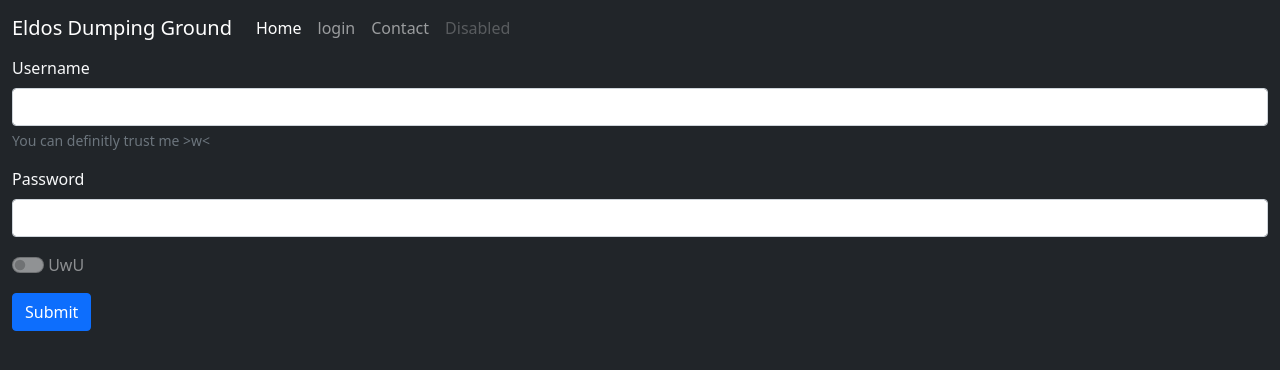
After one commit to EldosHD/Website-old, a Flask app: page /login/ in a window 1280 px wide. The commit adds this page. Shown: the top 370 px of the page. Run offline with Flask 2, Linux system fonts and the light colour scheme.

Commit message:
added contact, login and user websites

```diff
--- a/app.py
+++ b/app.py
@@ -1,13 +1,68 @@
 #!/usr/bin/python3
+"""This is the code for my amazing website."""
 
-from flask import Flask, render_template
+from flask import Flask, render_template, redirect, url_for, session, request
+from flask import flash
+from datetime import timedelta
 
 app = Flask(__name__)
+app.secret_key = 'test'    # TODOOOOOO: change to something secure
+app.permanent_session_lifetime = timedelta(days=5)
+
+favColor = '#FFFF33'
+
 
 @app.route('/')
+@app.route('/home/')
 def home():
-    return render_template('index.html')
+    if 'user' in session:
+        return redirect(url_for('user'))
+    else:
+        return render_template('index.html', status='login')
 
-@app.route('/secret/')
-def secret():
-    return '<p>you found me <br /> ~nyaa </p>'
+
+@app.route('/login/', methods=['POST', 'GET'])
+def login():
+    if request.method == 'POST':
+        session.permanent = True
+        user = request.form['username']
+        session['user'] = user
+        return redirect(url_for('user'))
+    else:
+        if 'user' in session:
+            # only relevant, if the login page gets called manually
+            # and when the user is already logged in
+            return redirect(url_for('user'))
+        return render_template('login.html', status='login')
+
+
+@app.route('/logout/')
+def logout():
+    if 'user' in session:
+        user = session['user']
+        flash(f'{user} has been logged out successfully', 'info')
+    session.pop('user', None)
+    return redirect(url_for('login'))
+
+
+@app.route('/user/')
+def user():
+    if "user" in session:
+        # if logged in
+        user = session['user']
+        return render_template('user.html',
+                               usr=user,
+                               status='logout',
+                               favColor=favColor
+                               )
+    else:
+        return redirect(url_for('login'))
+
+
+@app.route('/contact/')
+def contact():
+    if "user" in session:
+        # if logged in
+        return render_template('contact.html', status='logout')
+    else:
+        return render_template('contact.html', status='login')
--- a/templates/base.html
+++ b/templates/base.html
@@ -16,7 +16,7 @@
     <!-- navbar -->
     <nav class="navbar navbar-expand-lg navbar-dark bg-dark">
       <div class="container-fluid">
-	<a class="navbar-brand" href="#">
+	<a class="navbar-brand" href="/">
 	  Eldos Dumping Ground
 	</a>
 	<button class="navbar-toggler" type="button" data-bs-toggle="collapse" data-bs-target="#navbarNav" aria-controls="navbarNav" aria-expanded="false" aria-label="Toggle navigation">
@@ -25,13 +25,13 @@
 	<div class="collapse navbar-collapse" id="navbarNav">
 	  <ul class="navbar-nav">
             <li class="nav-item">
-              <a class="nav-link active" aria-current="page" href="#">Home</a>
+              <a class="nav-link active" aria-current="page" href="/">Home</a>
             </li>
             <li class="nav-item">
-              <a class="nav-link" href="#">Features</a>
+              <a class="nav-link" href="/{{status}}">{{status}}</a>
             </li>
             <li class="nav-item">
-              <a class="nav-link" href="#">Pricing</a>
+              <a class="nav-link" href="/contact">Contact</a>
             </li>
             <li class="nav-item">
               <a class="nav-link disabled">Disabled</a>
--- /dev/null
+++ b/templates/login.html
@@ -0,0 +1,31 @@
+{% extends "base.html" %}
+{% block title %}Login{% endblock %}
+
+{% block content %}
+
+{% with messages = get_flashed_messages() %}
+{% if messages %}
+{% for msg in messages %}
+<p>{{msg}}</p>
+{% endfor %}
+{% endif %}
+{% endwith %}
+
+
+<form action="#" method="post">
+  <div class="mb-3">
+    <label for="inputUsername" class="form-label">Username</label>
+    <input type="text" class="form-control" id="inputUsername" name="username" aria-describedby="inputGroupPrepend" required>
+    <div id="emailHelp" class="form-text">You can definitly trust me >w<</div>
+  </div>
+  <div class="mb-3">
+    <label for="inputPassword" class="form-label" required>Password</label>
+    <input type="password" class="form-control" id="inputPassword">
+  </div>
+  <div class="mb-3 form-switch">
+    <input type="checkbox" class="form-check-input" id="stayLoggedIn" disabled>
+    <label class="form-check-label" for="stayLoggedIn">UwU</label>
+  </div>
+  <button type="submit" class="btn btn-primary">Submit</button>
+</form>
+{% endblock %}
```
Also changed, not shown: templates/contact.html (added, +8 -0 lines), templates/user.html (added, +24 -0 lines).
